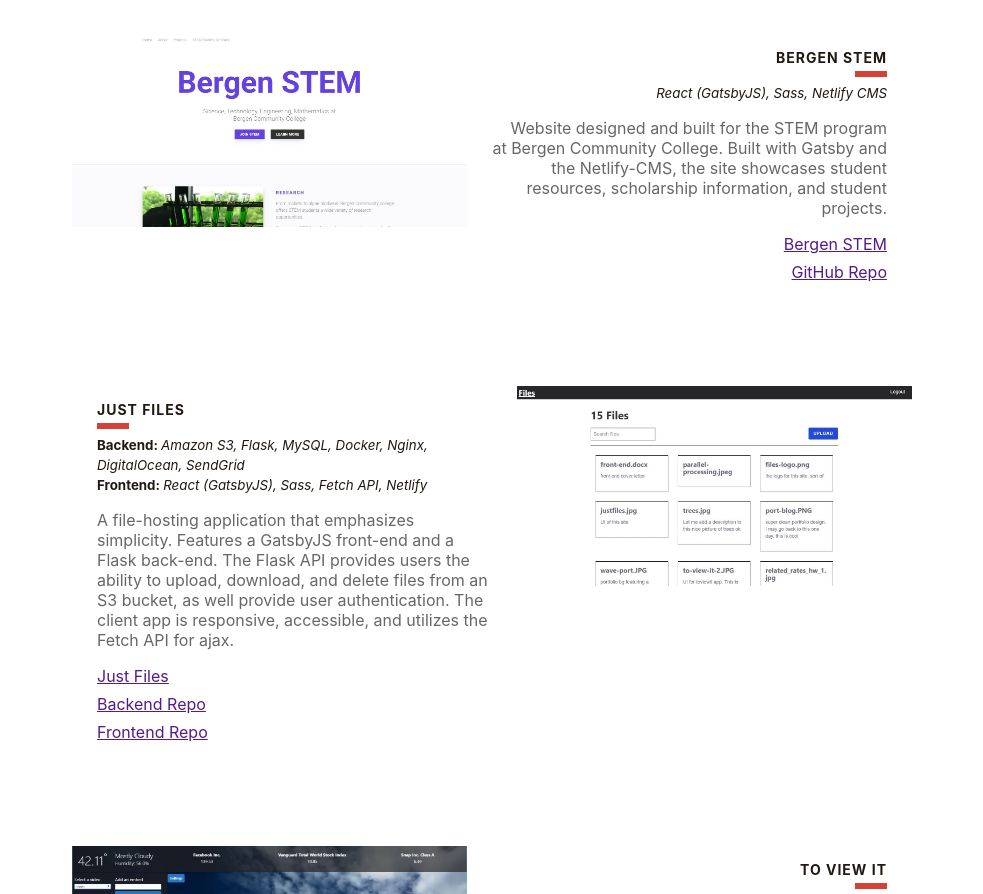
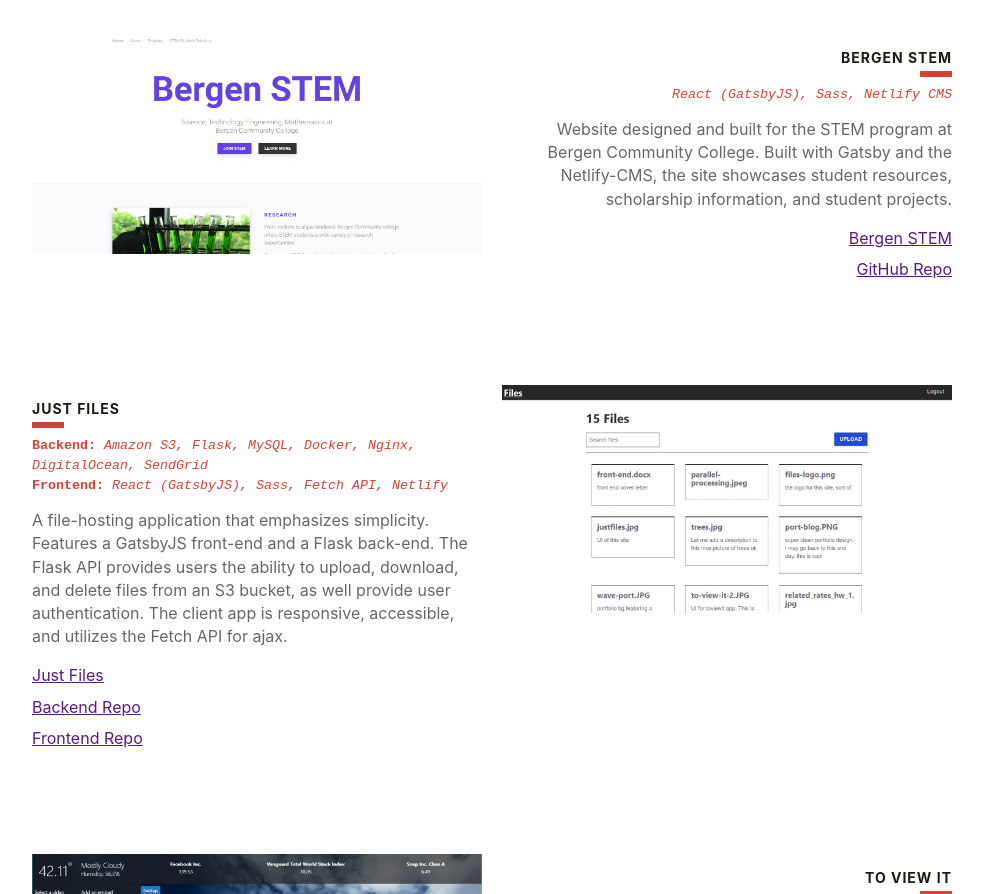
Before and after one commit to dacrands/jan-port, a Gatsby site: page / in a window 1280 px wide. Shown: the part 406-1300 px from the top of the page, without its empty margins (148-1131 px from the left). Built offline with nearby package versions, Linux system fonts and the light colour scheme; Gatsby itself is replaced by a stand-in of ours.

Commit message:
Improve card typography

```diff
--- a/src/styles/main.scss
+++ b/src/styles/main.scss
@@ -14,9 +14,12 @@ body {
 }
 
 .container {
-  max-width: 840px;
+  max-width: 920px;
   margin: 0 auto;
+  padding: 0 15px;
 }
+
+
 
 .text {
   &__title {
@@ -30,57 +33,6 @@ body {
   }
   &--red {
     color: $red;
-  }
-}
-
-.card {
-  display: flex;
-  margin-bottom: 5rem;
-  div {
-    flex: 50%;
-  }
-  &__content {
-    // border-top: 10px solid $red;
-    padding: 0 25px;
-    text-align: right;
-    a {
-      display: inline-block;
-      margin-bottom: 0.5rem;
-    }
-    p {
-      color: $black--light;
-    }
-    h3 {
-      line-height: 200%;
-      position: relative;
-      margin: 10px 0;
-      text-transform: uppercase;
-      letter-spacing: 1px;
-      font-size: 14px;
-      &:after {
-        content: "";
-        background: $red;
-        position: absolute;
-        right: 0;
-        bottom: -5px;
-        width: 32px;
-        height: 6px;
-      }
-    }
-  }
-  &:nth-of-type(even) {
-    flex-direction: row-reverse;
-    .card__content {
-      text-align: left;
-      h3:after {
-        left: 0;
-      }
-    }
-  }
-  &:hover {
-    .card__img {
-      filter: grayscale(0);
-    }
   }
 }
 
@@ -111,6 +63,65 @@ body {
   }
 }
 
+.card {
+  display: flex;
+  margin-bottom: 5rem;
+  div {
+    flex: 50%;
+  }
+  small {
+    color: $red;
+    font-style: normal;
+    font-family: 'Courier New', Courier, monospace;
+  }
+  &__content {
+    // border-top: 10px solid $red;
+    // padding: 0 25px;
+    padding-left: 20px;
+    text-align: right;
+    a {
+      display: inline-block;
+      margin-bottom: 0.5rem;
+    }
+    p {
+      line-height: 145%;
+      color: $black--light;
+    }
+    h3 {
+      line-height: 200%;
+      position: relative;
+      margin: 10px 0;
+      text-transform: uppercase;
+      letter-spacing: 1px;
+      font-size: 14px;
+      &:after {
+        content: "";
+        background: $red;
+        position: absolute;
+        right: 0;
+        bottom: -5px;
+        width: 32px;
+        height: 6px;
+      }
+    }
+  }
+  &:nth-of-type(even) {
+    flex-direction: row-reverse;
+    .card__content {
+      text-align: left;
+      padding-left: 0;
+      padding-right: 20px;
+      h3:after {
+        left: 0;
+      }
+    }
+  }
+  &:hover {
+    .card__img {
+      filter: grayscale(0);
+    }
+  }
+}
 
 @media(max-width: 500px) {
   .header {
```
